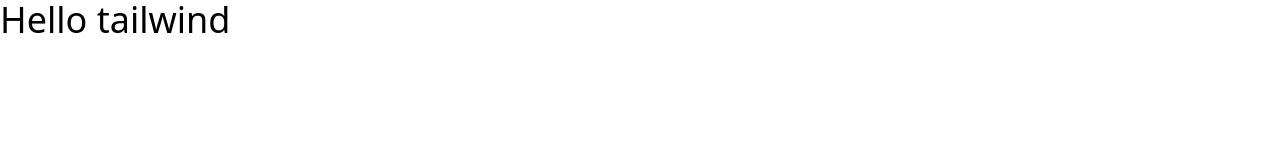
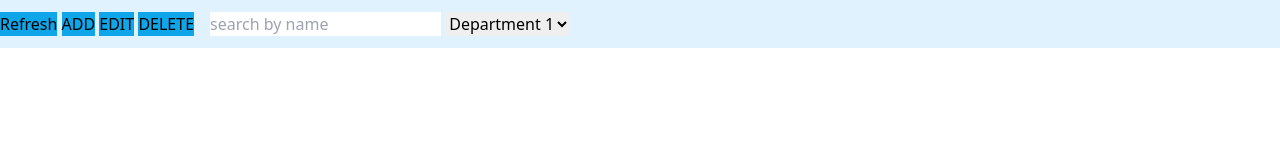
Before and after one commit to milderz/vanilla-js-crud, a website built with Vite: page index.html in a window 1280 px wide. Built offline with nearby package versions, Linux system fonts and the light colour scheme.

Commit message:
Adding header

```diff
--- a/index.html
+++ b/index.html
@@ -8,9 +8,23 @@
     <title>Vite App</title>
   </head>
   <body>
-    <div id="app">
-      <h2 class="text-4xl">Hello tailwind</h2>
-    </div>
+    <header class="flex justify-start items-center gap-4 h-12 bg-sky-100">
+      <div>
+        <button class="bg-sky-500">Refresh</button>
+        <button class="bg-sky-500">ADD</button>
+        <button class="bg-sky-500">EDIT</button>
+        <button class="bg-sky-500">DELETE</button>
+      </div>
+      <form>
+        <label>
+          <input type="text" placeholder="search by name">
+        </label>
+        <select name="select">
+          <option value="value1">Department 1</option>
+          <option value="value1">Department 2</option>
+          <option value="value1">Department 3</option>
+        </select>
+      </form>
     <script type="module" src="/main.js"></script>
   </body>
 </html>
```
